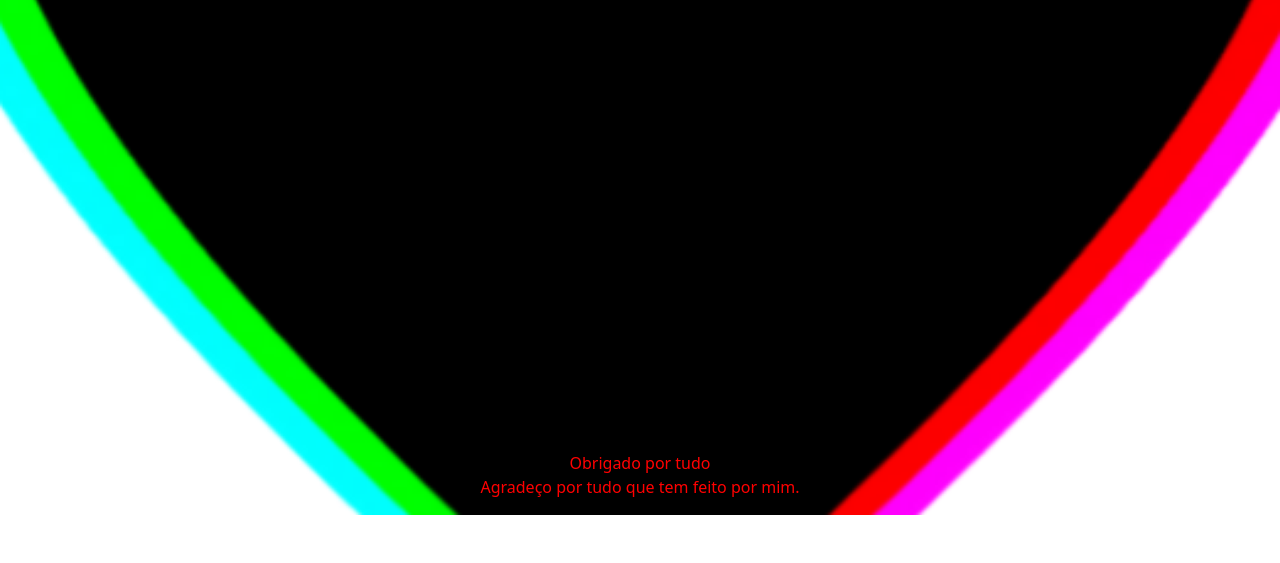
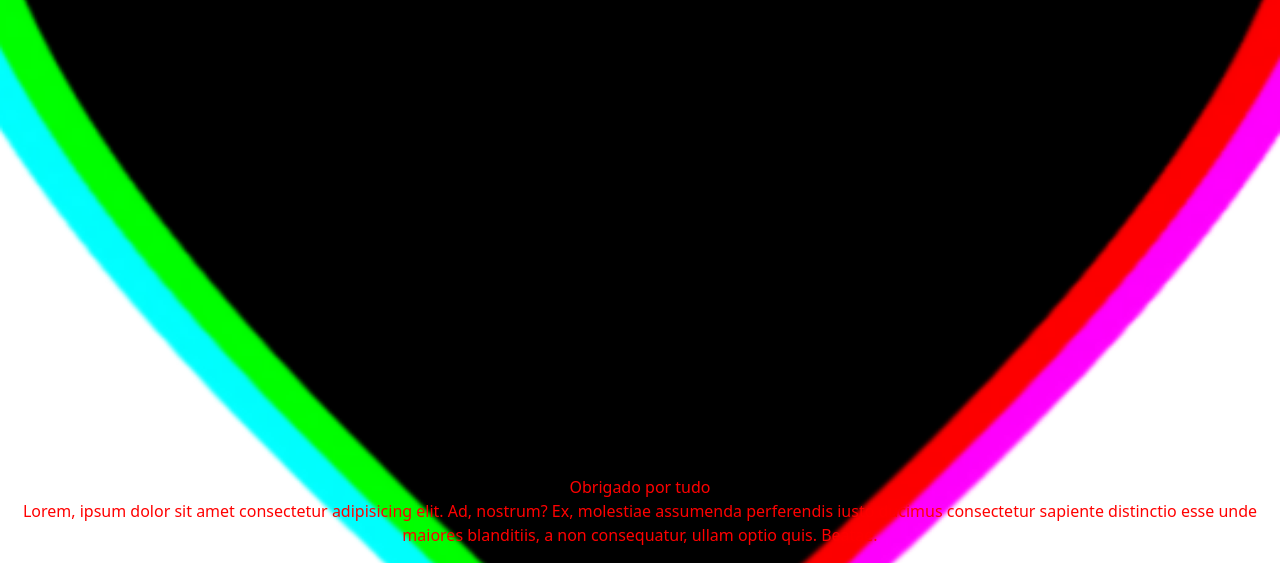
Before and after one commit to CarlosInsano/Primeiro-projeto, a plain HTML site: page home.html in a window 1280 px wide. Shown: the part 357-920 px from the top of the page. Before the commit the page ends 872 px from the top, so only its background shows below. Drawn offline with nearby package versions, Linux system fonts and the light colour scheme.

Commit message:
mudança no paragrafo

```diff
--- a/home.html
+++ b/home.html
@@ -1,4 +1,4 @@
-<!DOCTYPE html>
+'<!DOCTYPE html>
 <html lang="pt">
 <head>
  <meta charset="UTF-8">
@@ -11,8 +11,7 @@
 <body>
  <div class="heart">
   </div>
-  <h1 class="teste" >Te Amo</h1>
-  <p>Obrigado por tudo<br>Agradeço por tudo que tem feito por mim.</p>
-
+  <h1 class="teste" >teste</h1>
+  <p>Obrigado por tudo<br>Lorem, ipsum dolor sit amet consectetur adipisicing elit. Ad, nostrum? Ex, molestiae assumenda perferendis iusto ducimus consectetur sapiente distinctio esse unde maiores blanditiis, a non consequatur, ullam optio quis. Beatae.</p>
 </body>
 </html>
```
